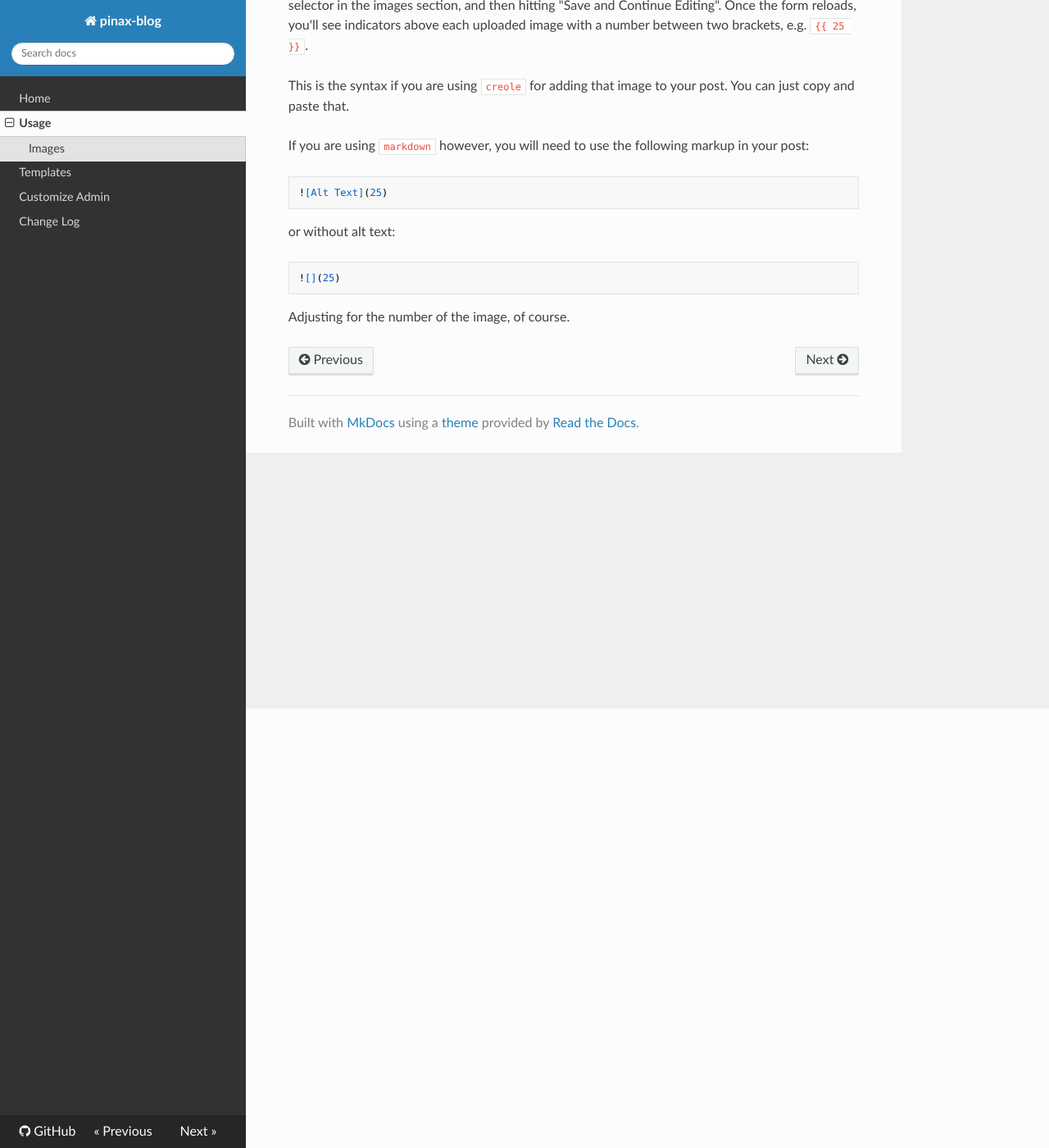
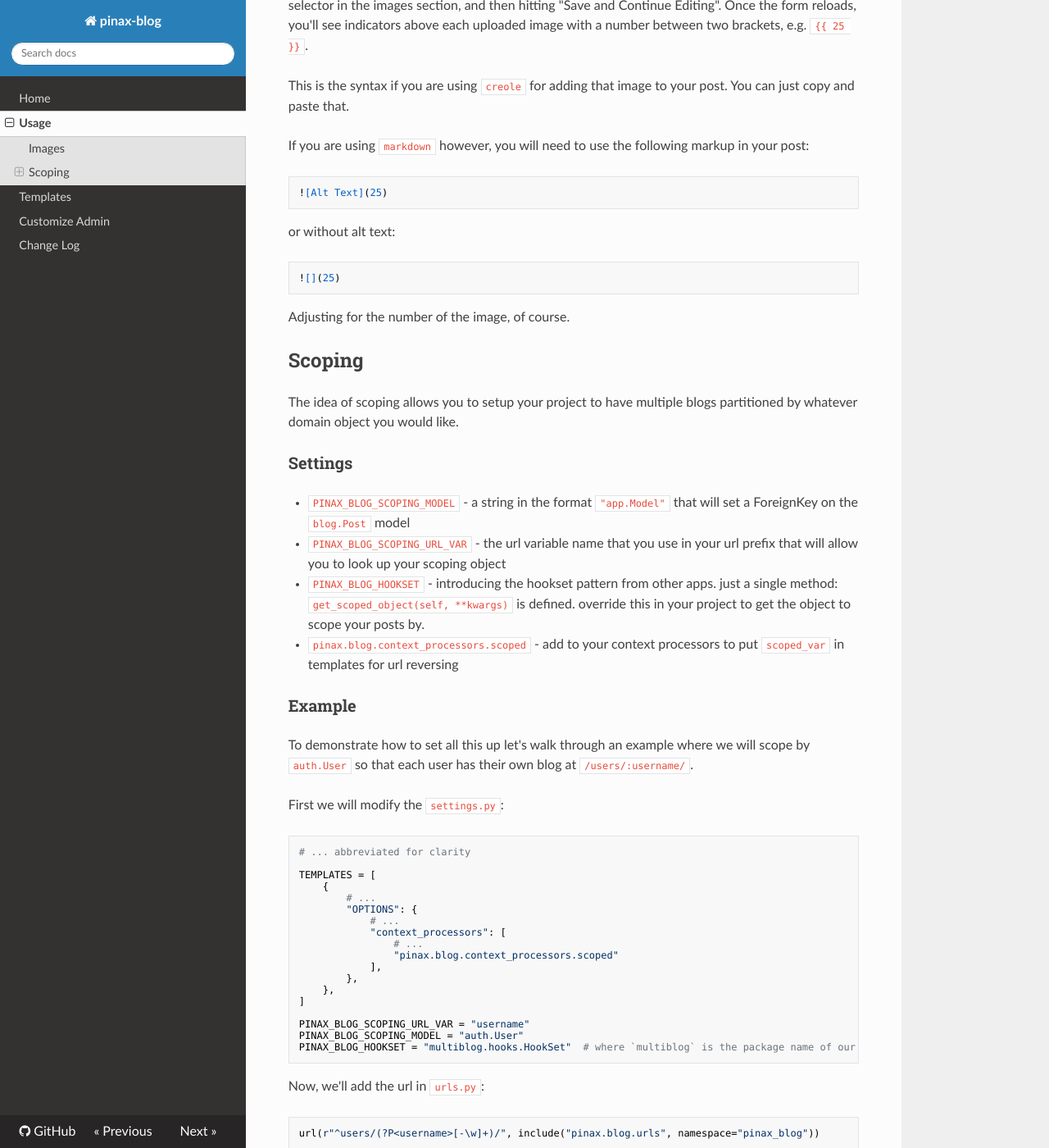
Before and after one commit to pinax/pinax-blog, an MkDocs documentation site: the page built from docs/usage.md, in a window 1280 px wide and 1400 px high, scrolled down 536 px. Shown: the whole window at 82% size. Built offline with MkDocs 1.6.1, drawn with Linux system fonts in a browser that asks for light colours; nearby versions of some CDN libraries; old or Windows-style settings are respelled for this version of MkDocs; some of the changed text lies outside the part shown.

Commit message:
Update usage docs for scoping instructions

````diff
--- a/docs/usage.md
+++ b/docs/usage.md
@@ -35,3 +35,73 @@ or without alt text:
     ![](25)
 
 Adjusting for the number of the image, of course.
+
+
+## Scoping
+
+The idea of scoping allows you to setup your project to have multiple blogs
+partitioned by whatever domain object you would like.
+
+### Settings
+
+* `PINAX_BLOG_SCOPING_MODEL` - a string in the format `"app.Model"` that will set a ForeignKey on the `blog.Post` model
+* `PINAX_BLOG_SCOPING_URL_VAR` - the url variable name that you use in your url prefix that will allow you to look up your scoping object
+* `PINAX_BLOG_HOOKSET` - introducing the hookset pattern from other apps.  just a single method: `get_scoped_object(self, **kwargs)` is defined.  override this in your project to get the object to scope your posts by.
+* `pinax.blog.context_processors.scoped` - add to your context processors to put `scoped_var` in templates for url reversing
+
+### Example
+
+To demonstrate how to set all this up let's walk through an example where we
+will scope by `auth.User` so that each user has their own blog at `/users/:username/`.
+
+First we will modify the `settings.py`:
+
+```python
+# ... abbreviated for clarity
+
+TEMPLATES = [
+    {
+        # ...
+        "OPTIONS": {
+            # ...
+            "context_processors": [
+                # ...
+                "pinax.blog.context_processors.scoped"
+            ],
+        },
+    },
+]
+
+PINAX_BLOG_SCOPING_URL_VAR = "username"
+PINAX_BLOG_SCOPING_MODEL = "auth.User"
+PINAX_BLOG_HOOKSET = "multiblog.hooks.HookSet"  # where `multiblog` is the package name of our project
+```
+
+Now, we'll add the url in `urls.py`:
+
+```python
+url(r"^users/(?P<username>[-\w]+)/", include("pinax.blog.urls", namespace="pinax_blog"))
+```
+
+And finally we'll implement our hookset by adding a `hooks.py`:
+
+```python
+from django.contrib.auth.models import User
+
+
+class HookSet(object):
+
+    def get_scoped_object(self, **kwargs):
+        username = kwargs.get("username", None)
+        return User.objects.get(username=username)
+```
+
+This is designed to work out of the box with templates in `pinax-theme-bootstrap`
+so you can either use them directly or use them as a reference.  If you need to
+reverse a URL for any of the `pinax-blog` urls you can simply do:
+
+```django
+{% url "pinax_blog:blog" scoped_var %}
+```
+
+Now that you have the context processor installed.
````
